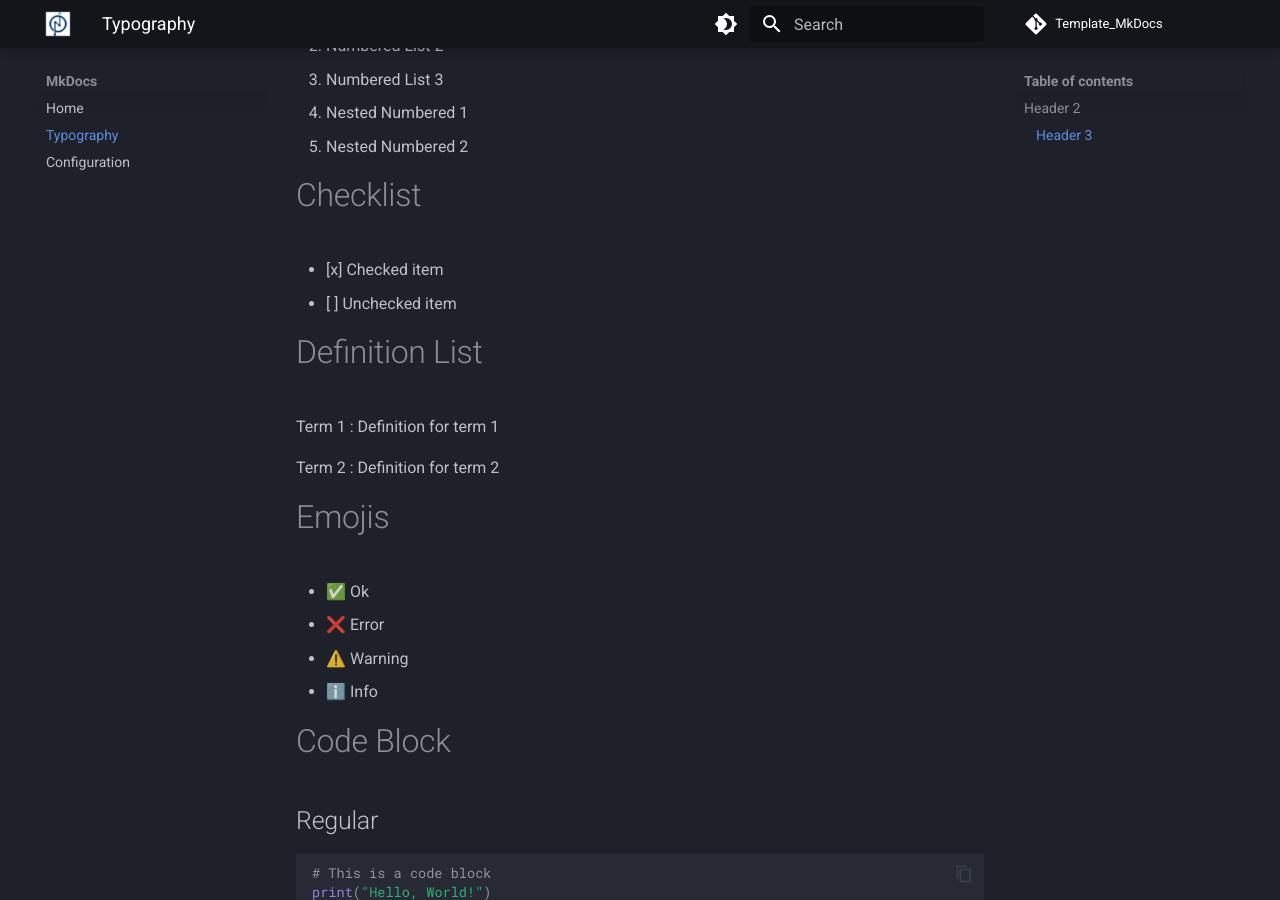
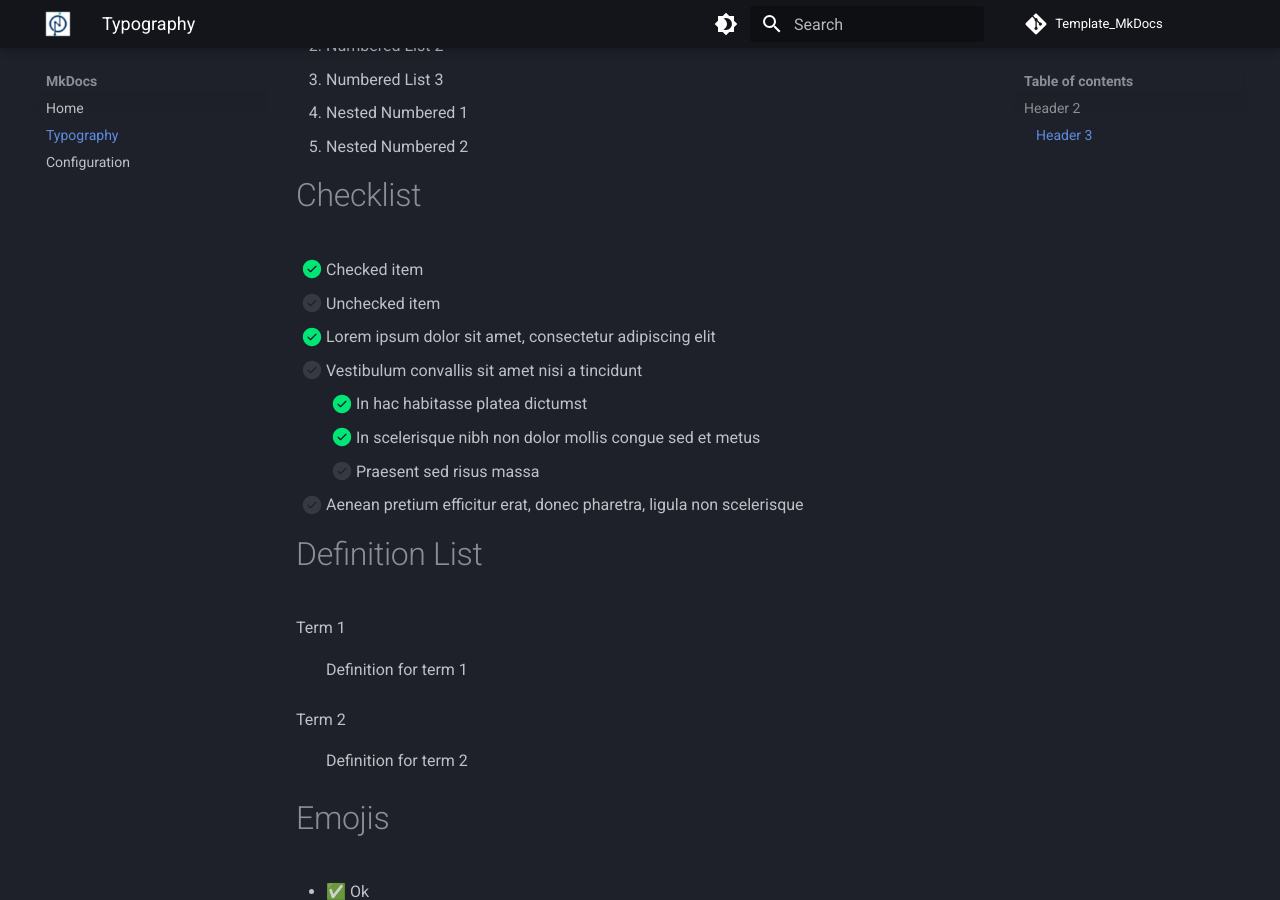
Before and after one commit to NodesAutomations/Template_MkDocs, an MkDocs documentation site: the page built from docs/Typography.md, in a window 1280 px wide and 900 px high, scrolled down 1069 px. Built offline with MkDocs 1.6.1 and Material for MkDocs 9.7.7, drawn with Linux system fonts in a browser that asks for light colours; comment, search, counter and statistics services are not loaded.

Commit message:
Fix for list

```diff
--- a/docs/Typography.md
+++ b/docs/Typography.md
@@ -34,6 +34,12 @@ Another paragraph with **bold**, *italic*, and ~~strikethrough~~ text. Also, som
 # Checklist
 - [x] Checked item
 - [ ] Unchecked item
+- [x] Lorem ipsum dolor sit amet, consectetur adipiscing elit
+- [ ] Vestibulum convallis sit amet nisi a tincidunt
+    * [x] In hac habitasse platea dictumst
+    * [x] In scelerisque nibh non dolor mollis congue sed et metus
+    * [ ] Praesent sed risus massa
+- [ ] Aenean pretium efficitur erat, donec pharetra, ligula non scelerisque
 
 # Definition List
 Term 1
--- a/mkdocs.yml
+++ b/mkdocs.yml
@@ -44,7 +44,7 @@ theme:
 # Extensions
 markdown_extensions:
   - admonition # for Callout boxes
-  - pymdownx.highlight: # for code block enhancements
+  - pymdownx.highlight:
       anchor_linenums: true
       line_spans: __span
       pygments_lang_class: true
@@ -53,6 +53,9 @@ markdown_extensions:
   - pymdownx.superfences
   - pymdownx.arithmatex: # for rendering math equations
       generic: true
+  - def_list # List extensions
+  - pymdownx.tasklist: # List extensions
+      custom_checkbox: true
 
 # Extra JavaScript for KaTeX
 extra_javascript:
```
